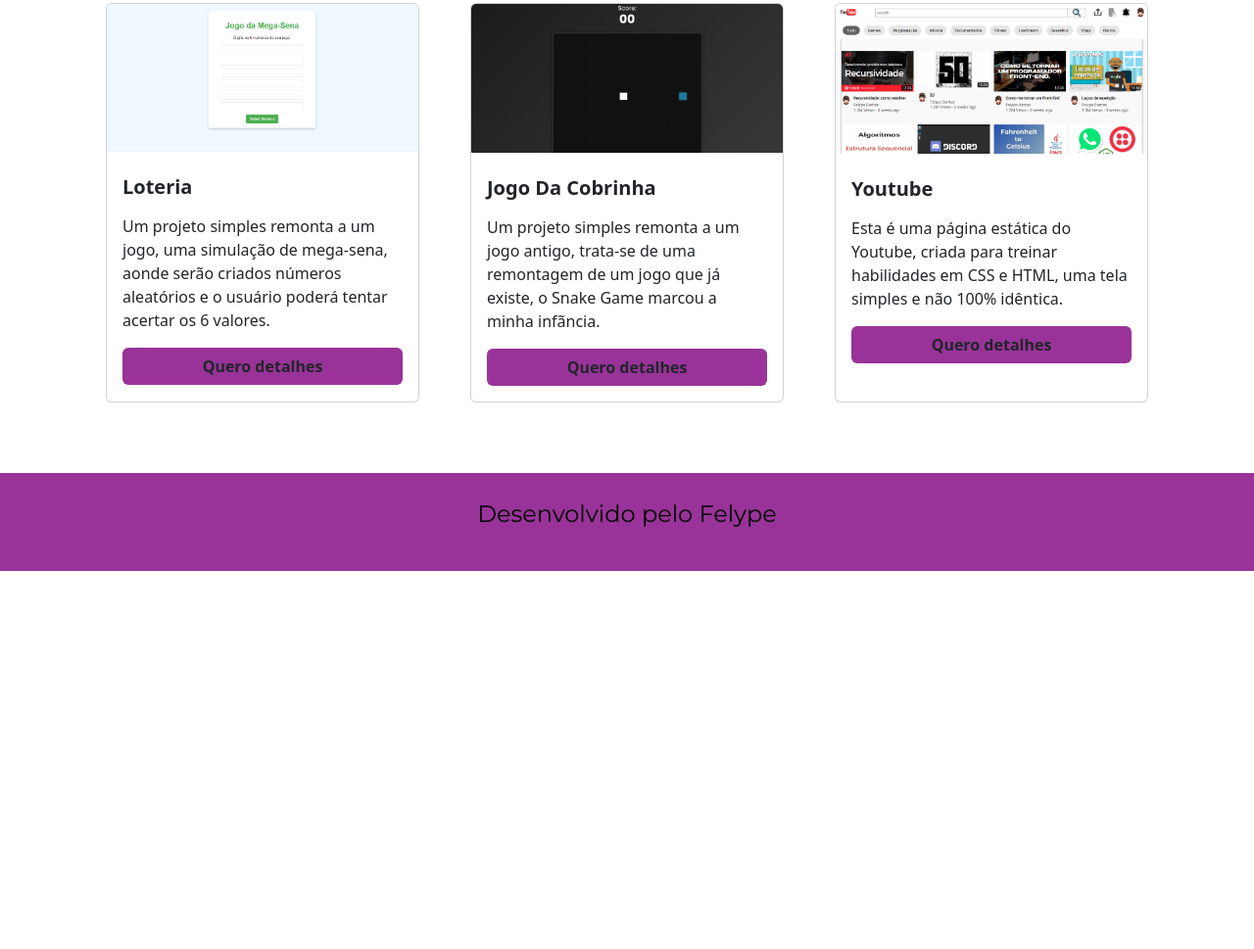
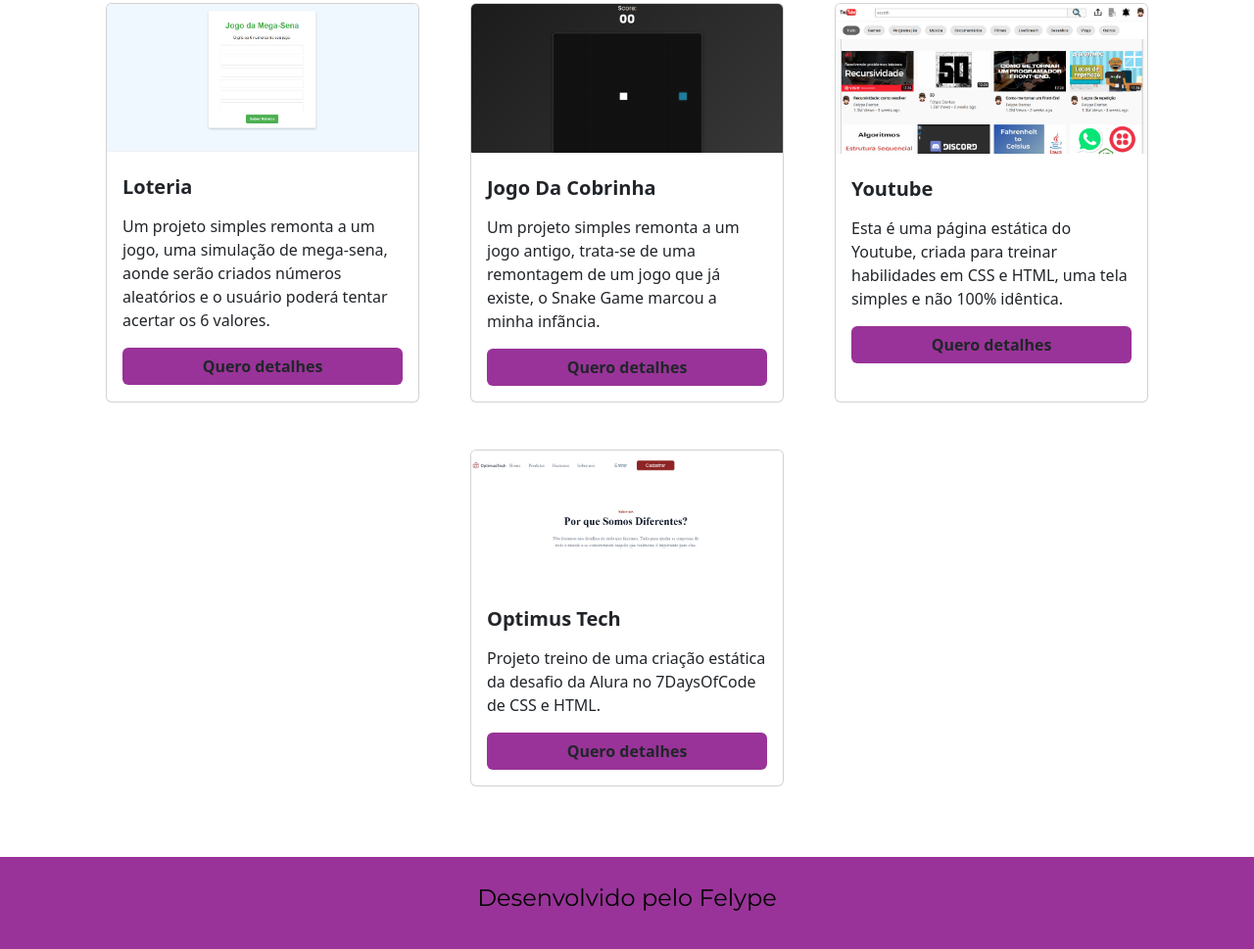
Before and after one commit to FelypeDantas/portfofio, a plain HTML site: page projects.html in a window 1280 px wide. Shown: the part 644-1613 px from the top of the page at 98% size. Before the commit the page ends 1227 px from the top, so only its background shows below. Drawn offline with nearby package versions, Linux system fonts and the light colour scheme.

Commit message:
Acrescentando projeto de Optimus Tech

```diff
--- a/projects.html
+++ b/projects.html
@@ -108,6 +108,17 @@
                          aria-controls="offcanvasRight">Quero detalhes</a>
                 </div>
             </div>
+            <div class="card m-4" style="width: 20rem;">
+                <img src="./img/projetos/Days.png" class="card-img-top"
+                    alt="Projeto Youtube estático">
+                <div class="card-body">
+                    <h5 class="card-title py-2 fw-bold">Optimus Tech</h5>
+                    <p class="card-text">Projeto treino de uma criação estática da desafio da Alura no 7DaysOfCode de CSS e HTML.
+                    </p>
+                    <a href="https://felypedantas.github.io/OptimusTech/" class="btn botao-padrao w-100 fw-bold" href="#"
+                         aria-controls="offcanvasRight">Quero detalhes</a>
+                </div>
+            </div>
         </div>
     </section>
     <footer class="rodape">
```
Also changed, not shown: img/projetos/Days.png (added).
